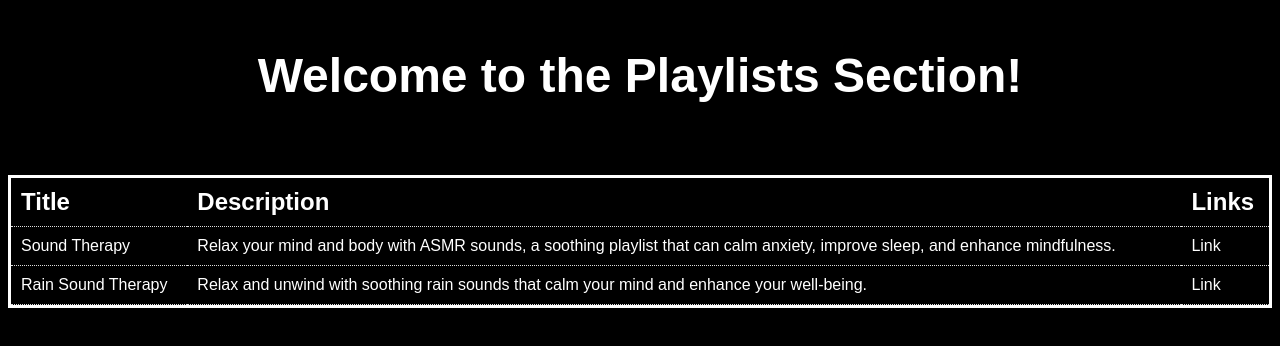
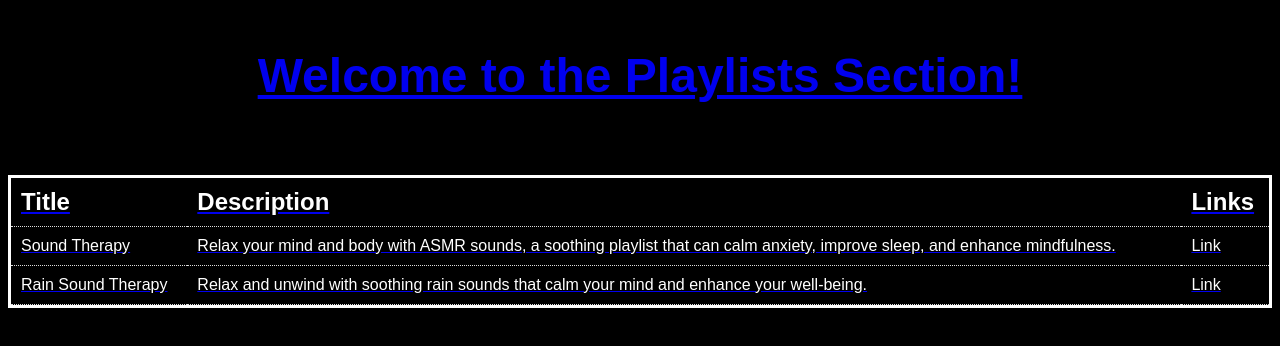
Before and after one commit to Omkar270048/harshh, a website: page html/links.html in a window 1280 px wide. Drawn offline with Linux system fonts and the light colour scheme; a web font is replaced by a local one.

Commit message:
Update links.html

```diff
--- a/html/links.html
+++ b/html/links.html
@@ -79,7 +79,7 @@
 
 <body>
     <div class="heading">
-        <h2>Welcome to the Playlists Section!</h2>
+        <h2> <a href='./index.html'>Welcome to the Playlists Section!</h2>
     </div>
     <div class="table-section">
         <table>
```
